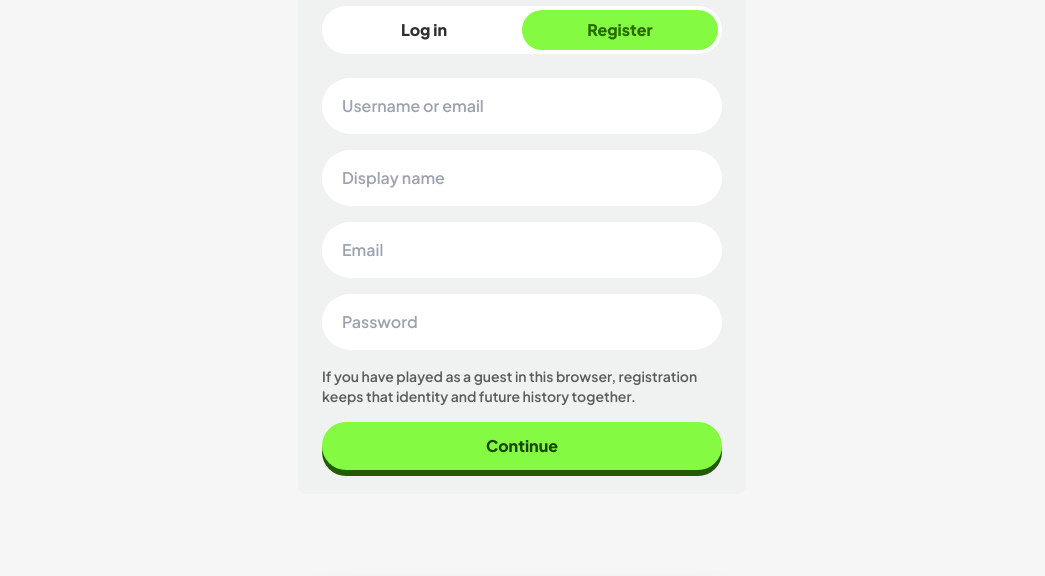
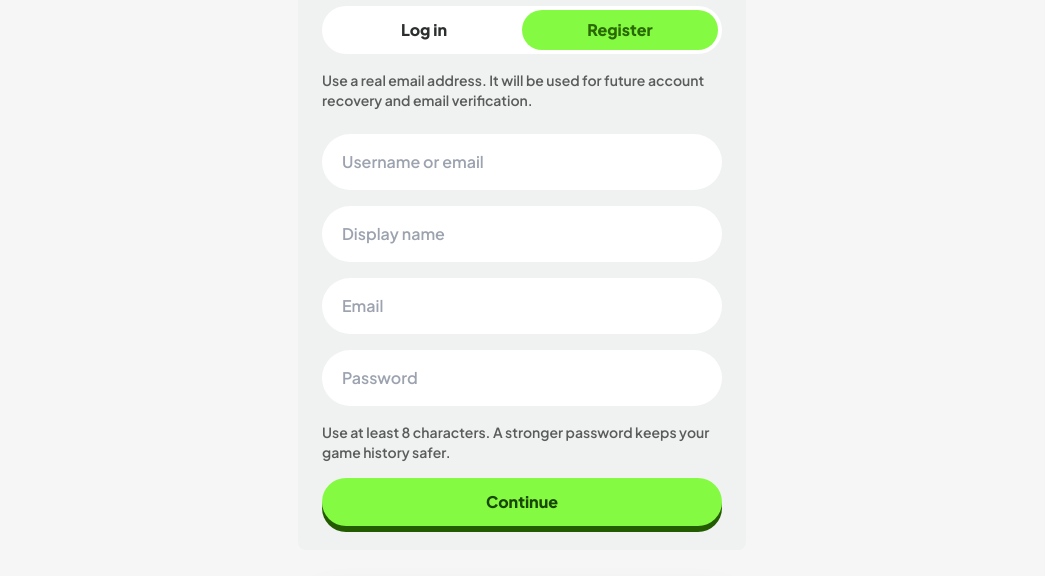
Before and after one commit to songcn325/DraughtsOne, a React (Vite) app in the folder apps/web/: page /login in a window 1280 px wide. Both pictures are taken after a click on the button "Register". Shown: the part 122-698 px from the top of the page, without its empty margins (118-1163 px from the left). Built offline with nearby package versions, Linux system fonts and the light colour scheme; no server answers; what @draughtsone/draughts-engine would draw is missing.

Commit message:
Polish account recovery flow

```diff
--- a/apps/web/src/api/client.ts
+++ b/apps/web/src/api/client.ts
@@ -1,4 +1,4 @@
-import type { AiBestMoveRequest, AiBestMoveView, ApiResponse, AuthSession, DailyTrainingView, GuestSessionRequest, LearnPath, LoginRequest, RegisterRequest, UserProfileView } from "@draughtsone/shared";
+import type { AiBestMoveRequest, AiBestMoveView, ApiResponse, AuthSession, DailyTrainingView, GuestSessionRequest, LearnPath, LoginRequest, RegisterRequest, RequestPasswordResetRequest, RequestPasswordResetResult, UserProfileView } from "@draughtsone/shared";
 import { authHeader } from "../auth/session";
 
 const API_BASE_URL = import.meta.env.VITE_API_BASE_URL ?? (import.meta.env.DEV ? "http://localhost:4000" : "/api");
@@ -24,6 +24,7 @@ export const api = {
   guestSession: (request: GuestSessionRequest = {}) => apiPost<GuestSessionRequest, AuthSession>("/auth/guest", request),
   register: (request: RegisterRequest) => apiPost<RegisterRequest, AuthSession>("/auth/register", request),
   login: (request: LoginRequest) => apiPost<LoginRequest, AuthSession>("/auth/login", request),
+  requestPasswordReset: (request: RequestPasswordResetRequest) => apiPost<RequestPasswordResetRequest, RequestPasswordResetResult>("/auth/password-reset/request", request),
   logout: () => apiPost<Record<string, never>, { loggedOut: true }>("/auth/logout", {}),
   me: () => apiGet<UserProfileView>("/me"),
   learnPath: () => apiGet<LearnPath>("/learn/path"),
--- a/apps/web/src/i18n.tsx
+++ b/apps/web/src/i18n.tsx
@@ -16,7 +16,13 @@ const translations = {
     login: "Log in", register: "Register", username: "Username", usernameOrEmail: "Username or email", displayName: "Display name",
     email: "Email", password: "Password", continue: "Continue", pleaseWait: "Please wait…", createAccount: "Create account",
     logout: "Log out", games: "Games", wins: "Wins", losses: "Losses",
-    registerKeepsGuestHistory: "If you have played as a guest in this browser, registration keeps that identity and future history together.",
+    emailOrUsername: "Email or username", forgotPassword: "Forgot password?", backToLogin: "Back to log in",
+    sendRecoveryInstructions: "Send recovery instructions", loginHelp: "Log in with your username or email.",
+    registrationEmailNote: "Use a real email address. It will be used for future account recovery and email verification.",
+    passwordRequirement: "Use at least 8 characters. A stronger password keeps your game history safer.",
+    forgotPasswordHelp: "Enter your email or username. Password recovery will use your verified email address.",
+    passwordResetSent: "If this account exists, recovery instructions have been sent.",
+    passwordResetNotEnabled: "Password recovery email is not enabled yet. Please contact the DraughtsOne team to recover this account.",
     matchHistory: "Match History", winResignation: "Win by resignation", lossTimeout: "Loss by timeout", draw: "Draw",
     replayAvailable: "Room MVP-{value} · replay data available",
     gameHall: "Game Hall", playNow: "Play 10x10 draughts now",
@@ -95,7 +101,13 @@ const translations = {
     login: "登录", register: "注册", username: "用户名", usernameOrEmail: "用户名或邮箱", displayName: "显示名称",
     email: "邮箱", password: "密码", continue: "继续", pleaseWait: "请稍候…", createAccount: "创建账号",
     logout: "退出登录", games: "对局", wins: "胜局", losses: "负局",
-    registerKeepsGuestHistory: "如果你已在此浏览器以访客身份对局，注册后会保留同一个身份并继续积累数据。",
+    emailOrUsername: "邮箱或用户名", forgotPassword: "忘记密码？", backToLogin: "返回登录",
+    sendRecoveryInstructions: "发送找回说明", loginHelp: "使用用户名或邮箱登录。",
+    registrationEmailNote: "请使用真实邮箱。之后可用于账号找回和邮箱验证。",
+    passwordRequirement: "密码至少 8 位。更强的密码能更好保护你的对局记录。",
+    forgotPasswordHelp: "请输入邮箱或用户名。密码找回将通过已验证邮箱完成。",
+    passwordResetSent: "如果账号存在，找回说明已发送。",
+    passwordResetNotEnabled: "当前尚未启用密码找回邮件。请联系 DraughtsOne 团队找回账号。",
     matchHistory: "对局历史", winResignation: "对手认输获胜", lossTimeout: "超时告负", draw: "和棋",
     replayAvailable: "房间 MVP-{value} · 可查看复盘数据",
     gameHall: "对局大厅", playNow: "立即开始 10×10 国际跳棋",
--- a/apps/web/src/pages/LoginPage.tsx
+++ b/apps/web/src/pages/LoginPage.tsx
@@ -8,18 +8,33 @@ import { useLanguage } from "../i18n";
 export function LoginPage() {
   const { t } = useLanguage();
   const navigate = useNavigate();
-  const [mode, setMode] = useState<"login" | "register">("login");
+  const [mode, setMode] = useState<"login" | "register" | "forgot">("login");
   const [username, setUsername] = useState("");
   const [displayName, setDisplayName] = useState("");
   const [email, setEmail] = useState("");
   const [password, setPassword] = useState("");
   const [error, setError] = useState<string>();
+  const [message, setMessage] = useState<string>();
   const [loading, setLoading] = useState(false);
 
   async function submit(event: FormEvent) {
     event.preventDefault();
     setLoading(true);
     setError(undefined);
+    setMessage(undefined);
+
+    if (mode === "forgot") {
+      const target = email.trim() || username.trim();
+      const response = await api.requestPasswordReset(target.includes("@") ? { email: target } : { username: target });
+      setLoading(false);
+      if (!response.ok) {
+        setError(response.error.message);
+        return;
+      }
+      setMessage(response.data.supportedInCurrentMvp ? t("passwordResetSent") : t("passwordResetNotEnabled"));
+      return;
+    }
+
     const response = mode === "login"
       ? await api.login({ username, password })
       : await api.register({ username, password, displayName, email });
@@ -41,19 +56,40 @@ export function LoginPage() {
           <button type="button" onClick={() => setMode("login")} className={`flex-1 rounded-full px-4 py-2 font-black ${mode === "login" ? "bg-primary-fixed text-primary" : ""}`}>{t("login")}</button>
           <button type="button" onClick={() => setMode("register")} className={`flex-1 rounded-full px-4 py-2 font-black ${mode === "register" ? "bg-primary-fixed text-primary" : ""}`}>{t("register")}</button>
         </div>
+        <p className="mt-4 text-sm font-semibold text-on-surface-variant">
+          {mode === "register" ? t("registrationEmailNote") : mode === "forgot" ? t("forgotPasswordHelp") : t("loginHelp")}
+        </p>
         <form className="mt-6 space-y-4" onSubmit={(event) => void submit(event)}>
-          <input value={username} onChange={(event) => setUsername(event.target.value)} className="w-full rounded-full bg-surface-container-lowest px-5 py-4 font-semibold outline-none" placeholder={t("usernameOrEmail")} autoComplete="username" />
+          {mode !== "forgot" && (
+            <input value={username} onChange={(event) => setUsername(event.target.value)} className="w-full rounded-full bg-surface-container-lowest px-5 py-4 font-semibold outline-none" placeholder={t("usernameOrEmail")} autoComplete="username" />
+          )}
           {mode === "register" && (
             <>
               <input value={displayName} onChange={(event) => setDisplayName(event.target.value)} className="w-full rounded-full bg-surface-container-lowest px-5 py-4 font-semibold outline-none" placeholder={t("displayName")} autoComplete="name" />
               <input value={email} onChange={(event) => setEmail(event.target.value)} className="w-full rounded-full bg-surface-container-lowest px-5 py-4 font-semibold outline-none" placeholder={t("email")} autoComplete="email" type="email" />
             </>
           )}
-          <input value={password} onChange={(event) => setPassword(event.target.value)} className="w-full rounded-full bg-surface-container-lowest px-5 py-4 font-semibold outline-none" placeholder={t("password")} type="password" autoComplete={mode === "login" ? "current-password" : "new-password"} />
-          {mode === "register" && <p className="text-sm font-semibold text-on-surface-variant">{t("registerKeepsGuestHistory")}</p>}
+          {mode === "forgot" && (
+            <input value={email} onChange={(event) => setEmail(event.target.value)} className="w-full rounded-full bg-surface-container-lowest px-5 py-4 font-semibold outline-none" placeholder={t("emailOrUsername")} autoComplete="email" />
+          )}
+          {mode !== "forgot" && (
+            <input value={password} onChange={(event) => setPassword(event.target.value)} className="w-full rounded-full bg-surface-container-lowest px-5 py-4 font-semibold outline-none" placeholder={t("password")} type="password" autoComplete={mode === "login" ? "current-password" : "new-password"} />
+          )}
+          {mode === "register" && <p className="text-sm font-semibold text-on-surface-variant">{t("passwordRequirement")}</p>}
           {error && <p className="rounded-lg bg-error/10 p-3 font-bold text-error">{error}</p>}
-          <TactileButton className="w-full" disabled={loading}>{loading ? t("pleaseWait") : t("continue")}</TactileButton>
+          {message && <p className="rounded-lg bg-primary-fixed/40 p-3 font-bold text-primary">{message}</p>}
+          <TactileButton className="w-full" disabled={loading}>{loading ? t("pleaseWait") : mode === "forgot" ? t("sendRecoveryInstructions") : t("continue")}</TactileButton>
         </form>
+        {mode === "login" && (
+          <button type="button" onClick={() => { setMode("forgot"); setError(undefined); setMessage(undefined); }} className="mt-5 w-full text-center text-sm font-black text-primary">
+            {t("forgotPassword")}
+          </button>
+        )}
+        {mode === "forgot" && (
+          <button type="button" onClick={() => { setMode("login"); setError(undefined); setMessage(undefined); }} className="mt-5 w-full text-center text-sm font-black text-primary">
+            {t("backToLogin")}
+          </button>
+        )}
       </section>
     </div>
   );
```
Also changed, not shown: 2 other files (tests, documents, lock files or other folders).
